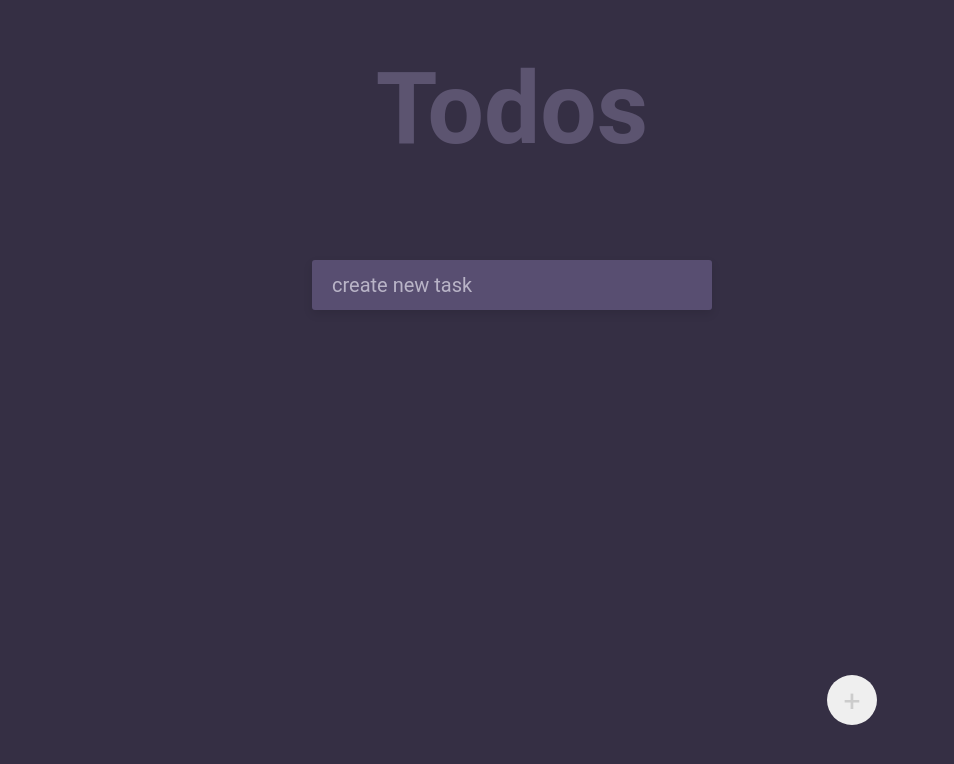
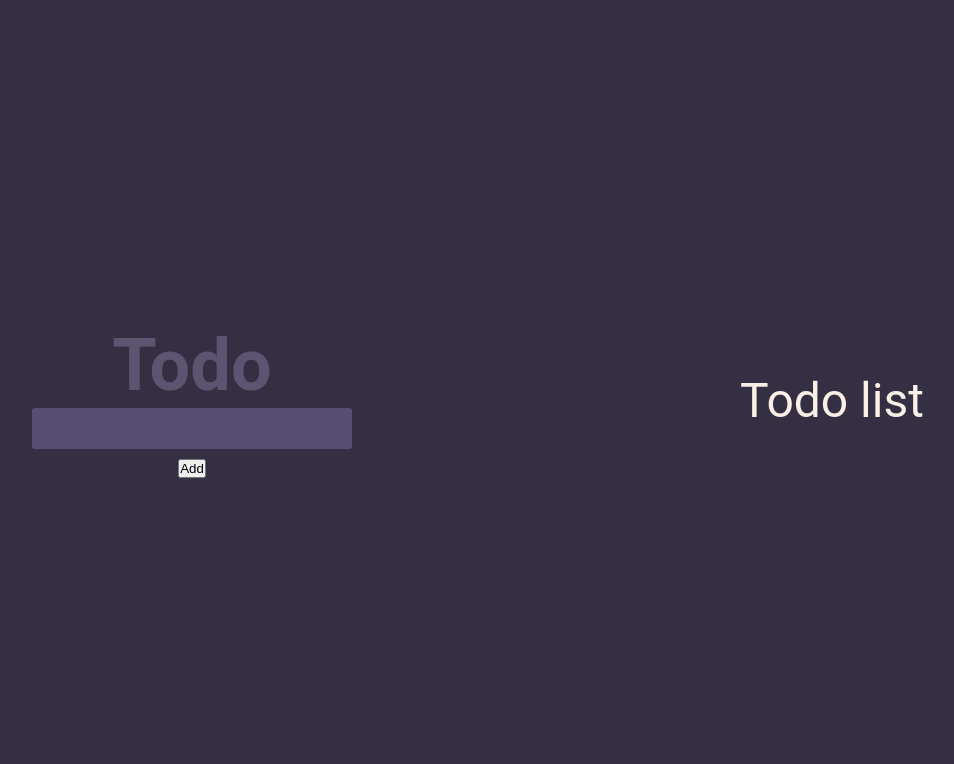
Before and after one commit to jonni595/todo-list, a React (Vite) app: page / in a window 1280 px wide. Shown: the top 764 px of the page, without its empty margins (128-1082 px from the left). Built offline with nearby package versions, Linux system fonts and the light colour scheme.

Commit message:
updated styles

```diff
--- a/src/App.tsx
+++ b/src/App.tsx
@@ -1,66 +1,15 @@
-import { useState } from "react";
-import { Modal, TaskList } from "./components";
-import { useChangeInput, useShowMenu } from "./hooks";
-import { getLimit } from "./utils/getLimit";
-
-interface Tasks {
-  id: number;
-  name: string;
-}
-
-let nextID = 0;
-
 const App = () => {
-  const [tasks, setTasks] = useState<Tasks[]>([]);
-  const { isModalOpen, toggleMenu } = useShowMenu();
-  const { name, handleChangeName, clearInput } = useChangeInput();
-
-  const handleClick = () => {
-    if (!name) {
-      toggleMenu();
-      return;
-    }
-
-    const upperCaseName = name.charAt(0).toUpperCase() + name.slice(1);
-    const value = getLimit(upperCaseName);
-
-    setTasks([{ id: nextID++, name: value }, ...tasks]);
-    clearInput();
-  };
-
-  const handleRemove = (id: number) => {
-    setTasks(tasks.filter((artist) => artist.id !== id));
-  };
-
   return (
-    <>
-      {isModalOpen && <Modal isOpen={isModalOpen} showModal={toggleMenu} />}
-      <div className="container">
-        <h1 className="container__title">Todos</h1>
-        <div className="container__task">
-          <input
-            type="text"
-            value={name}
-            placeholder="create new task"
-            onChange={handleChangeName}
-          />
-
-          <div className="container__list">
-            <ul>
-              {tasks.map(({ id, name }) => (
-                <TaskList
-                  key={id}
-                  item={name}
-                  onClick={() => handleRemove(id)}
-                  text="Delete"
-                />
-              ))}
-            </ul>
-          </div>
-        </div>
-        <button type="button" onClick={handleClick}></button>
-      </div>
-    </>
+    <div className="container">
+      <section className="container__tasks">
+        <h1>Todo</h1>
+        <input type="text" />
+        <button>Add</button>
+      </section>
+      <section className="container__todo-list">
+        <ul>Todo list</ul>
+      </section>
+    </div>
   );
 };
 
--- a/src/css/style.css
+++ b/src/css/style.css
@@ -8,7 +8,7 @@
 }
 
 html {
-  font-size: 62.5%;
+  font-size: clamp(1.5rem, 8vw - 2rem, 3rem);
   scroll-behavior: smooth;
 }
 
@@ -17,137 +17,46 @@ body {
   background-color: #352f44;
   color: #faf0e6;
   font-family: "Roboto", sans-serif;
-  display: grid;
-  align-content: center;
-  justify-content: center;
-  position: relative;
-}
-
-button {
-  font-family: inherit;
 }
 
 .container {
   width: 100%;
-  height: 700px;
-  min-width: 1000px;
+  height: 100vh;
+  display: grid;
+  grid-template-columns: repeat(2, 1fr);
+  align-items: center;
+  place-items: center;
+}
+.container__tasks {
+  width: 100%;
+  height: inherit;
   display: flex;
   flex-direction: column;
   align-items: center;
-  justify-content: space-between;
+  justify-content: center;
 }
-.container__title {
-  text-align: center;
-  font-size: 100px;
+.container__tasks h1 {
   color: #5c5470;
 }
-.container__task {
+.container__tasks input {
+  width: 50%;
+  font-size: 18px;
+  padding: 10px 15px;
+  border: none;
+  outline: none;
+  border-radius: 3px;
+  background: #584e71;
+  color: #faf0e6;
+  font-family: inherit;
+  margin-bottom: 10px;
+}
+.container__todo-list {
   width: 100%;
-  height: 500px;
-  max-width: 800px;
+  height: inherit;
   display: flex;
   flex-direction: column;
   align-items: center;
-  justify-content: space-between;
-  padding: 10px 20px;
-}
-.container__task input[type=text] {
-  width: 400px;
-  height: 50px;
-  font-family: "Roboto", sans-serif;
-  font-size: 20px;
-  color: #b9b4c7;
-  background: #584e71;
-  padding: 15px 20px;
-  border: none;
-  outline: none;
-  border-radius: 3px;
-  box-shadow: 0 4px 10px rgba(0, 0, 0, 0.1);
-}
-.container__task input[type=text]::placeholder {
-  color: #b9b4c7;
-}
-.container__task input[type=text]:focus {
-  outline: 3px solid #817799;
-}
-.container__list {
-  width: 100%;
-  height: 250px;
-  display: flex;
-  flex-direction: column;
-  align-items: center;
-  justify-content: flex-start;
-}
-.container__list ul {
-  list-style: none;
-}
-.container__list .items {
-  display: flex;
-  flex-direction: row;
-  align-items: center;
-  justify-content: space-between;
-  width: 400px;
-  height: 50px;
-  padding: 20px 15px;
-  background: #5c5470;
-  border-radius: 5px;
-  margin-bottom: 5px;
-  box-shadow: 0 4px 10px rgba(0, 0, 0, 0.1);
-}
-.container__list .items li {
-  font-size: 18px;
-}
-.container__list .items li + button {
-  border: none;
-  border-radius: 3px;
-  padding: 5px 15px;
-  cursor: pointer;
-}
-.container button[type=button] {
-  width: 50px;
-  height: 50px;
-  position: absolute;
-  bottom: 0;
-  right: 0;
-  transform: translate(-550%, -150%);
-  border-radius: 50%;
-  border: none;
-  cursor: pointer;
-  transition: all 100ms ease-in;
-}
-.container button[type=button]:hover {
-  box-shadow: 4px 2px 10px 0px rgba(246, 247, 247, 0.3);
-}
-.container button[type=button]:hover::after {
-  color: #352f44;
-}
-.container button[type=button]::after {
-  content: "+";
-  font-size: 30px;
-  color: #ccc;
-  transition: all 100ms ease-in;
-}
-
-.modal {
-  width: 300px;
-  height: 100px;
-  display: flex;
-  flex-direction: column;
-  align-items: center;
-  justify-content: space-evenly;
-  z-index: 100;
-  background: #b9b4c7;
-  transform: translate(210%, 350%);
-  border-radius: 5px;
-}
-.modal h2 {
-  font-size: 18px;
-}
-.modal button {
-  border: none;
-  padding: 8px 15px;
-  cursor: pointer;
-  border-radius: 3px;
+  justify-content: center;
 }
 
 /*# sourceMappingURL=style.css.map */
--- a/src/scss/main.scss
+++ b/src/scss/main.scss
@@ -18,12 +18,6 @@ $ff-base: "Roboto", sans-serif;
   justify-content: $justify-content;
 }
 
-@mixin grid($align-content, $justify-content) {
-  display: grid;
-  align-content: $align-content;
-  justify-content: $justify-content;
-}
-
 /* Boilerplate */
 *,
 *::before,
@@ -34,7 +28,7 @@ $ff-base: "Roboto", sans-serif;
 }
 
 html {
-  font-size: 62.5%;
+  font-size: clamp(1.5rem, 8vw - 2rem, 3rem);
   scroll-behavior: smooth;
 }
 
@@ -43,130 +37,40 @@ body {
   background-color: $bg-color;
   color: $txt-color;
   font-family: $ff-base;
-
-  @include grid(center, center);
-  position: relative;
-}
-
-button {
-  font-family: inherit;
 }
 
 .container {
-  @include dimension(100%, 700px);
-  min-width: 1000px;
-  @include flex(column, center, space-between);
+  width: 100%;
+  height: 100vh;
+  display: grid;
+  grid-template-columns: repeat(2, 1fr);
+  align-items: center;
+  place-items: center;
 
-  &__title {
-    text-align: center;
-    font-size: 100px;
-    color: $primary;
-  }
+  &__tasks {
+    @include dimension(100%, inherit);
+    @include flex(column, center, center);
 
-  &__task {
-    @include dimension(100%, 500px);
-    max-width: 800px;
-    @include flex(column, center, space-between);
-    padding: 10px 20px;
+    h1 {
+      color: $primary;
+    }
 
-    input[type="text"] {
-      @include dimension(calc(800px / 2), 50px);
-      font-family: $ff-base;
-      font-size: 20px;
-      color: $secondary;
-      background: $bg-input;
-      padding: 15px 20px;
+    input {
+      width: 50%;
+      font-size: 18px;
+      padding: 10px 15px;
       border: none;
       outline: none;
       border-radius: 3px;
-      box-shadow: 0 4px 10px rgba(0, 0, 0, 0.1);
-
-      &::placeholder {
-        color: $secondary;
-      }
-
-      &:focus {
-        outline: 3px solid $bd-input;
-      }
+      background: $bg-input;
+      color: $txt-color;
+      font-family: inherit;
+      margin-bottom: 10px;
     }
   }
 
-  &__list {
-    @include dimension(100%, calc(500px / 2));
-    @include flex(column, center, flex-start);
-
-    ul {
-      list-style: none;
-    }
-
-    .items {
-      @include flex(row, center, space-between);
-      @include dimension(400px, 50px);
-      padding: 20px 15px;
-      background: $primary;
-      border-radius: 5px;
-      margin-bottom: 5px;
-      box-shadow: 0 4px 10px rgba(0, 0, 0, 0.1);
-
-      li {
-        font-size: 18px;
-      }
-
-      li + button {
-        border: none;
-        border-radius: 3px;
-        padding: 5px 15px;
-        cursor: pointer;
-      }
-    }
-  }
-
-  button[type="button"] {
-    @include dimension(50px, 50px);
-    position: absolute;
-    bottom: 0;
-    right: 0;
-    transform: translate(-550%, -150%);
-    border-radius: 50%;
-    border: none;
-    cursor: pointer;
-    transition: all 100ms ease-in;
-
-    &:hover {
-      box-shadow: 4px 2px 10px 0px rgba(246, 247, 247, 0.3);
-    }
-
-    &:hover {
-      &::after {
-        color: $bg-color;
-      }
-    }
-
-    &::after {
-      content: "+";
-      font-size: 30px;
-      color: #ccc;
-      transition: all 100ms ease-in;
-    }
+  &__todo-list {
+    @include dimension(100%, inherit);
+    @include flex(column, center, center);
   }
 }
-
-.modal {
-  @include dimension(300px, 100px);
-  @include flex(column, center, space-evenly);
-  z-index: 100;
-  background: $secondary;
-  transform: translate(210%, 350%);
-  border-radius: 5px;
-
-  h2 {
-    font-size: 18px;
-  }
-
-  button {
-    border: none;
-    padding: 8px 15px;
-    cursor: pointer;
-    border-radius: 3px;
-  }
-}
```
Also changed, not shown: 1 other file (tests, documents, lock files or other folders).
